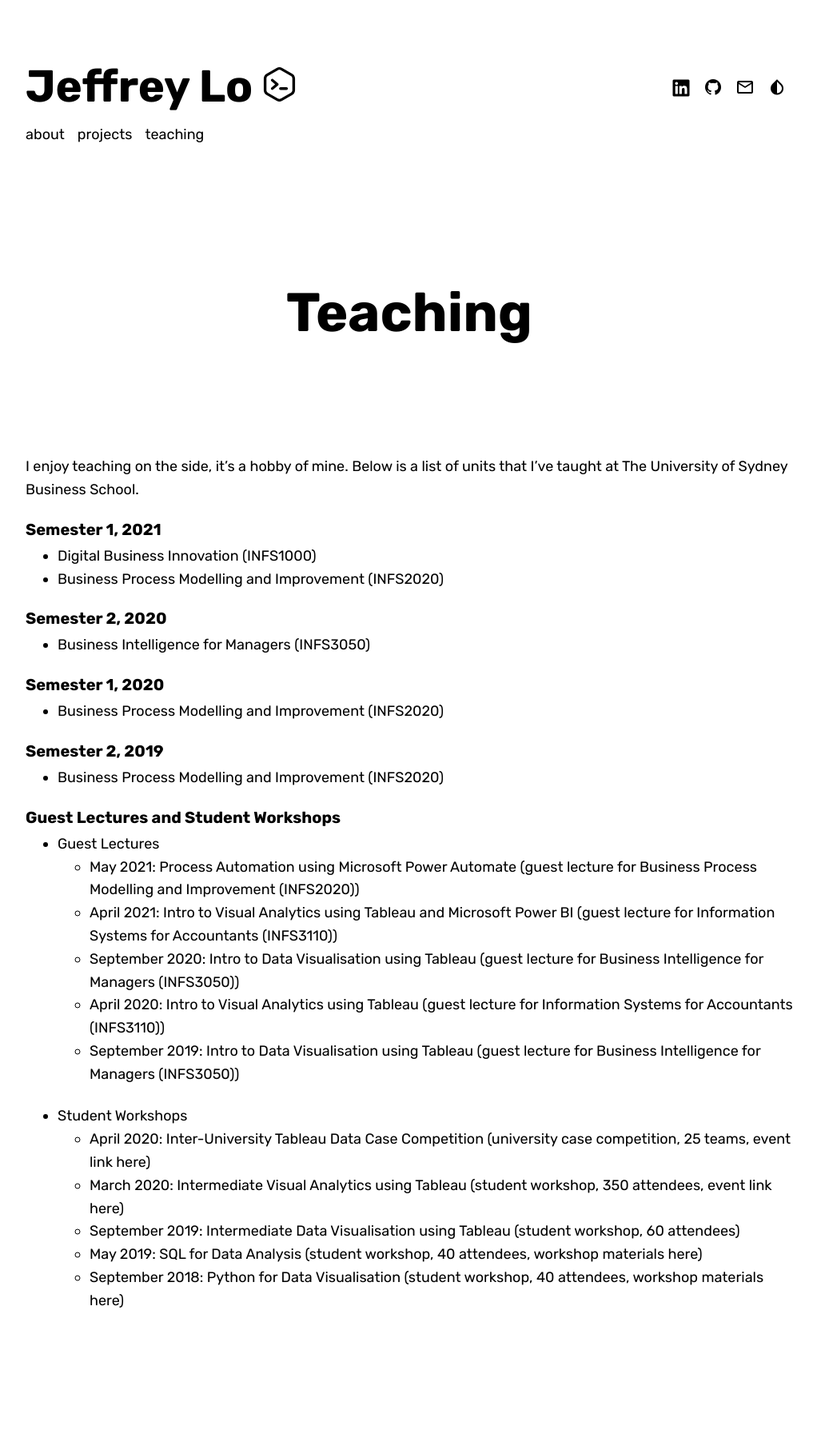
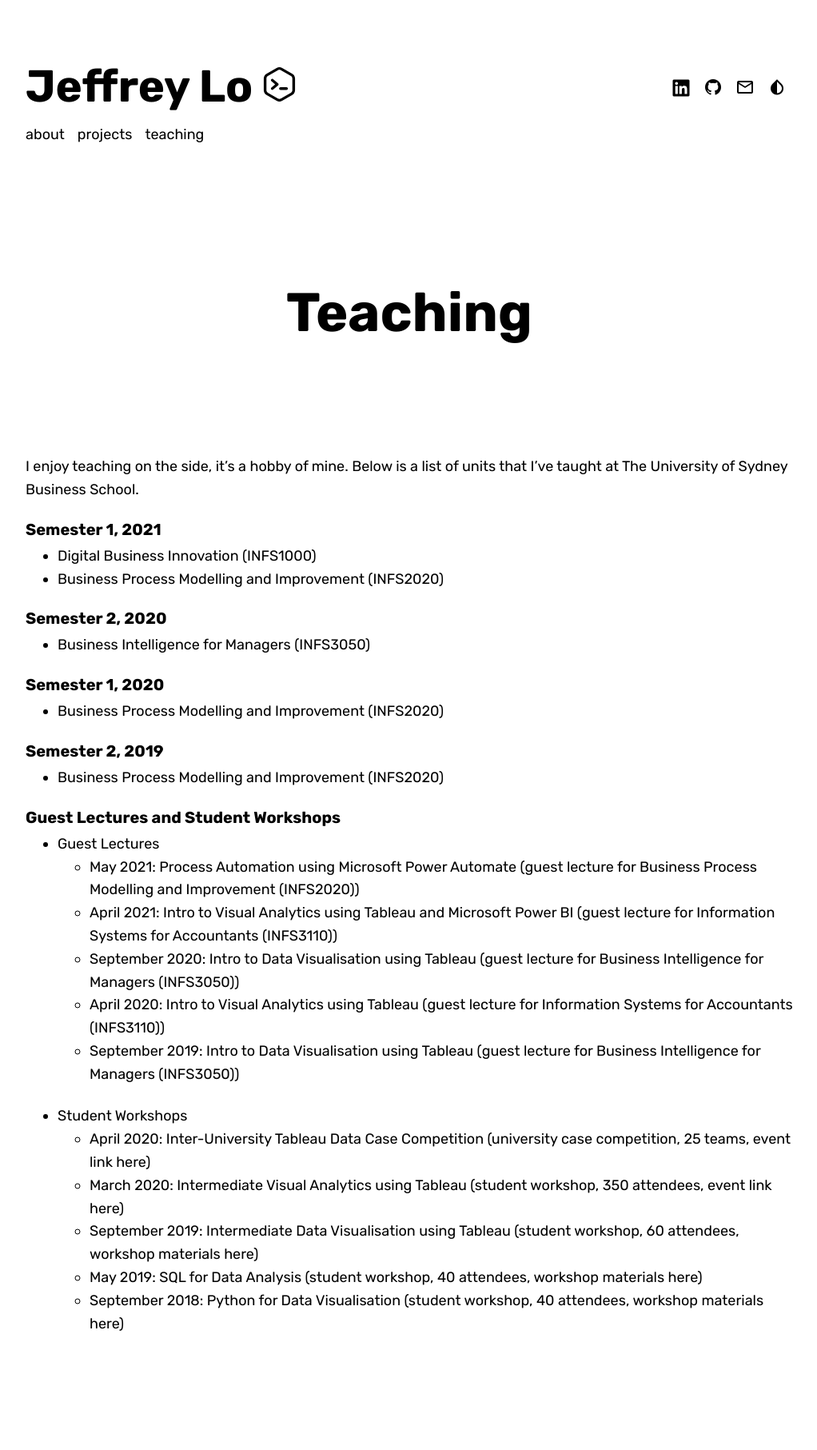
Before and after one commit to jeffreycklo/jeffreycklo.github.io, a Jekyll site: the page built from teaching.md, in a window 1280 px wide. Shown: the whole page at 80% size, without its empty margins (128-1150 px from the left). Built offline with Jekyll 4.4.1, drawn with Linux system fonts in a browser that asks for light colours; nearby versions of some CDN libraries; some web fonts are replaced; before the commit the page ends 1785 px from its top, so only the background shows below that.

Commit message:
Added missing link

```diff
--- a/teaching.md
+++ b/teaching.md
@@ -40,6 +40,6 @@ I enjoy teaching on the side, it's a hobby of mine. Below is a list of units tha
 - Student Workshops
   - April 2020: Inter-University Tableau Data Case Competition (university case competition, 25 teams, [event link here](https://usergroups.tableau.com/sydneydatacomp))
   - March 2020: Intermediate Visual Analytics using Tableau (student workshop, 350 attendees, [event link here](https://usergroups.tableau.com/usyd))
-  - September 2019: Intermediate Data Visualisation using Tableau (student workshop, 60 attendees)
+  - September 2019: Intermediate Data Visualisation using Tableau (student workshop, 60 attendees, [workshop materials here](https://jeffreycklo.github.io/workshops/))
   - May 2019: SQL for Data Analysis (student workshop, 40 attendees, [workshop materials here](https://jeffreycklo.github.io/workshops/))
   - September 2018: Python for Data Visualisation (student workshop, 40 attendees, [workshop materials here](https://jeffreycklo.github.io/workshops/))
```
